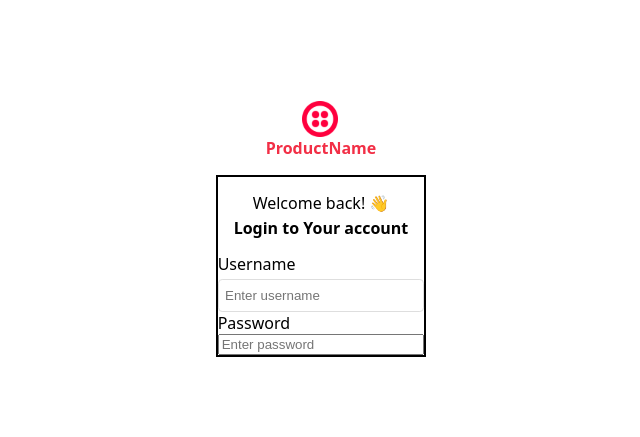
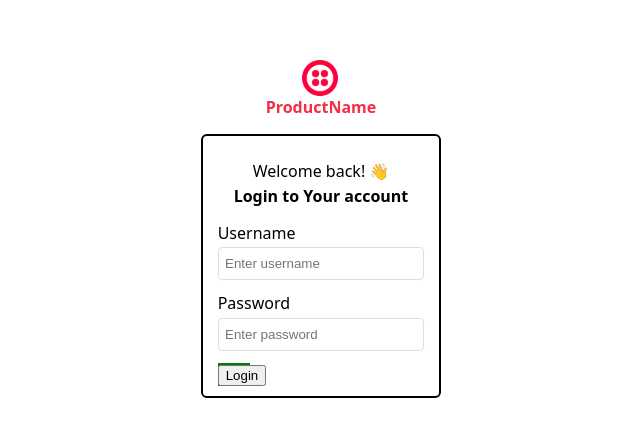
Before and after one commit to Nuuriii/slicing-with-next, a Next.js app: page / in a window 1280 px wide. Shown: the part 179-616 px from the top of the page, without its empty margins (319-959 px from the left). Built offline with nearby package versions, Linux system fonts and the light colour scheme.

Commit message:
style: add button

```diff
--- a/src/app/Components/Login.styled.ts
+++ b/src/app/Components/Login.styled.ts
@@ -25,6 +25,8 @@ export const Icon = styled.div`
 
 export const FormContainer = styled.div`
    border: 2px solid black;
+   padding: 0.6rem 0.9rem;
+   border-radius: 0.365rem;
 `;
 
 export const Greeting = styled.div`
@@ -46,7 +48,9 @@ export const Greeting = styled.div`
 `;
 
 export const Form = styled.form`
-   background-color: gree;
+   display: flex;
+   flex-direction: column;
+   gap: 0.8rem;
 `;
 
 export const UserName = styled.div`
@@ -66,4 +70,18 @@ export const UserName = styled.div`
 export const Password = styled.div`
    display: flex;
    flex-direction: column;
+   gap: 0.2rem;
+   input {
+      border-radius: 0.26rem;
+      border: 1px solid #dedede;
+      padding: 0.5rem 0.4rem;
+   }
+   input:placeholder {
+      color: #red;
+   }
 `;
+
+export const LoginContainer = styled.div`
+   background-color: green;
+   width: 2rem;
+`;
--- a/src/app/Components/Login.tsx
+++ b/src/app/Components/Login.tsx
@@ -8,6 +8,7 @@ import {
    Form,
    UserName,
    Password,
+   LoginContainer,
 } from "./Login.styled";
 import Image from "next/image";
 
@@ -32,6 +33,9 @@ export default function Login() {
                   <label htmlFor='password'>Password</label>
                   <input type='password' placeholder='Enter password' />
                </Password>
+               <LoginContainer>
+                  <button>Login</button>
+               </LoginContainer>
             </Form>
          </FormContainer>
       </Wrapper>
```
